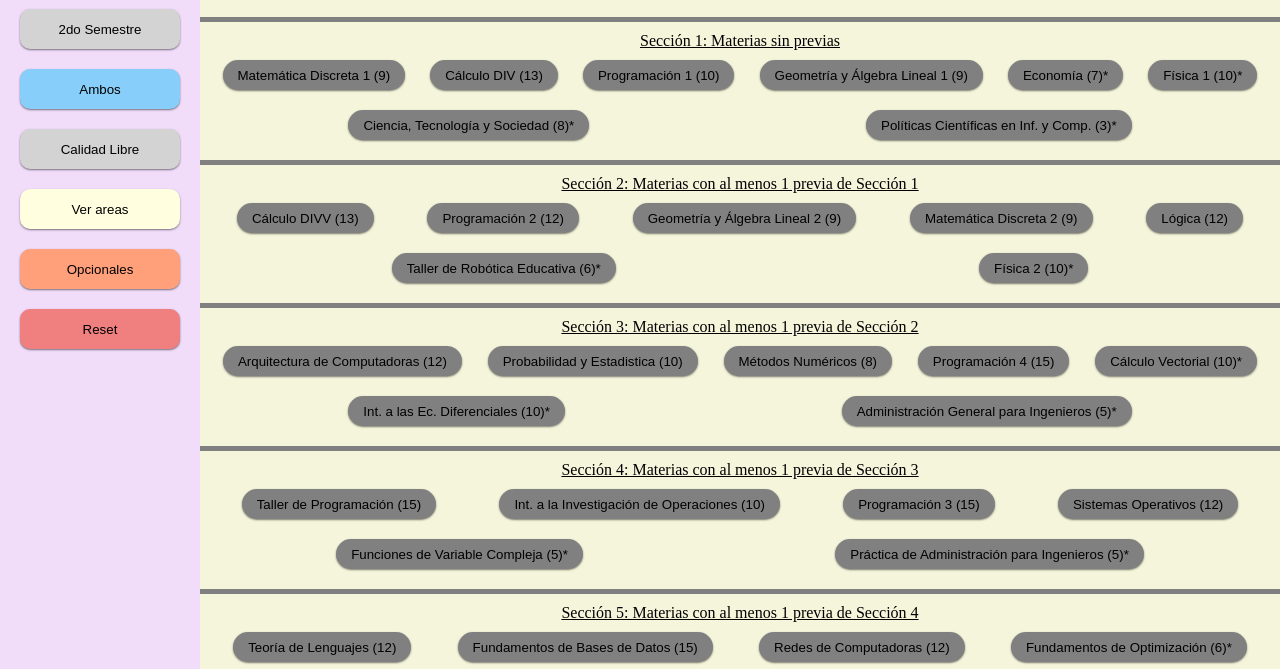
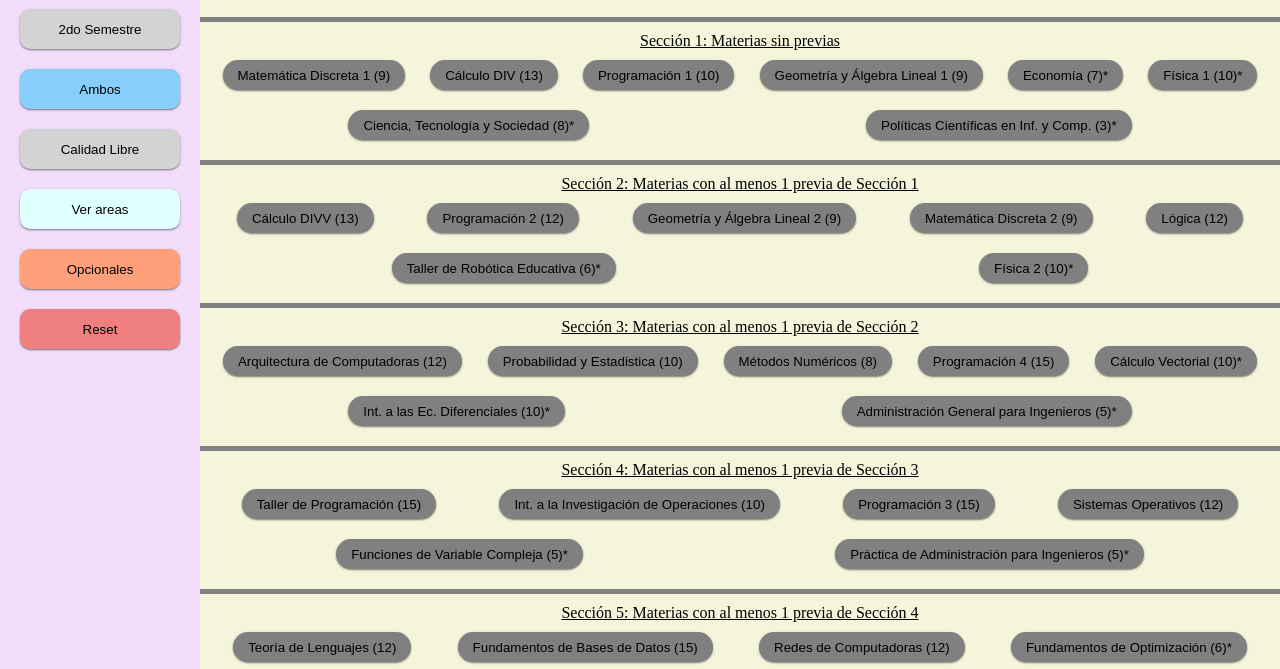
Before and after one commit to SimplementeDiego/materias-app, a plain HTML site: page index.html in a window 1280 px wide. Shown: the part 131-800 px from the top of the page. Drawn offline with Linux system fonts and the light colour scheme.

Commit message:
cambio color de area

```diff
--- a/style.css
+++ b/style.css
@@ -86,7 +86,7 @@
 }
 
 .area{
-    background-color: lightyellow;
+    background-color: lightcyan;
 }
 
 .no-br{
```
